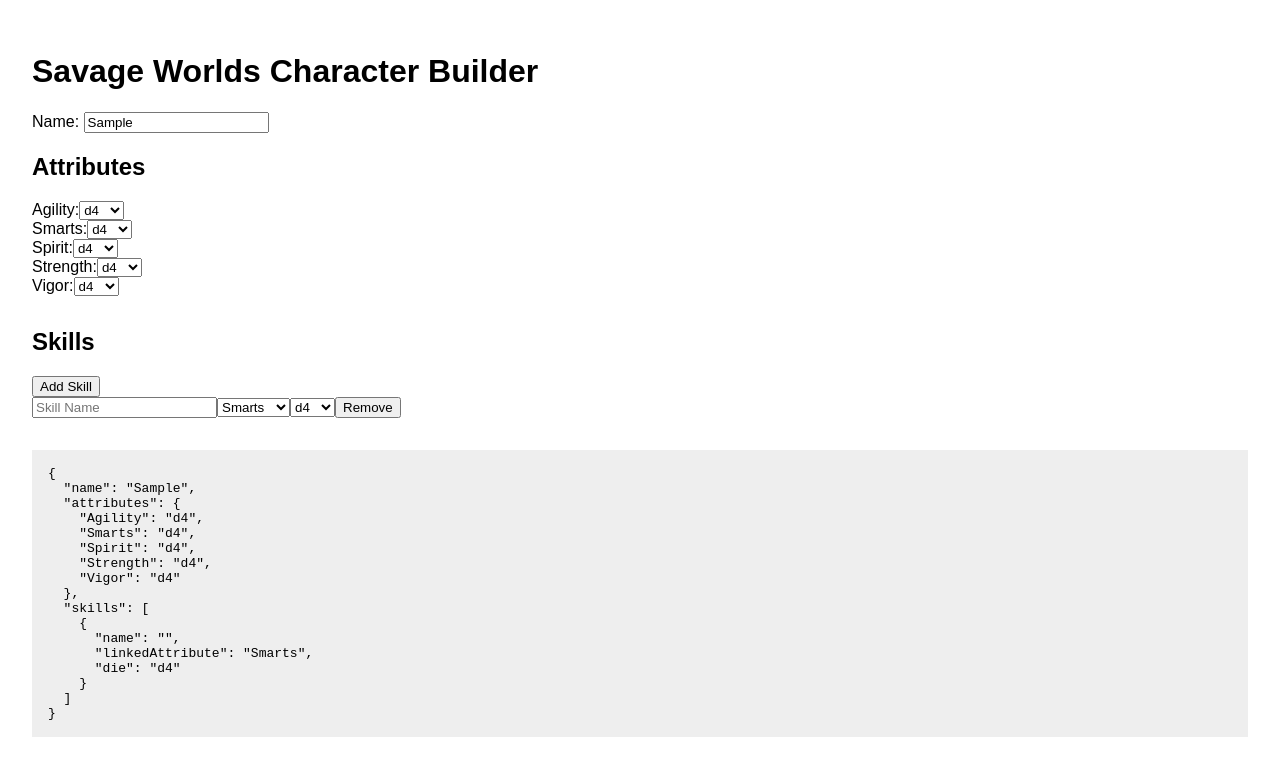
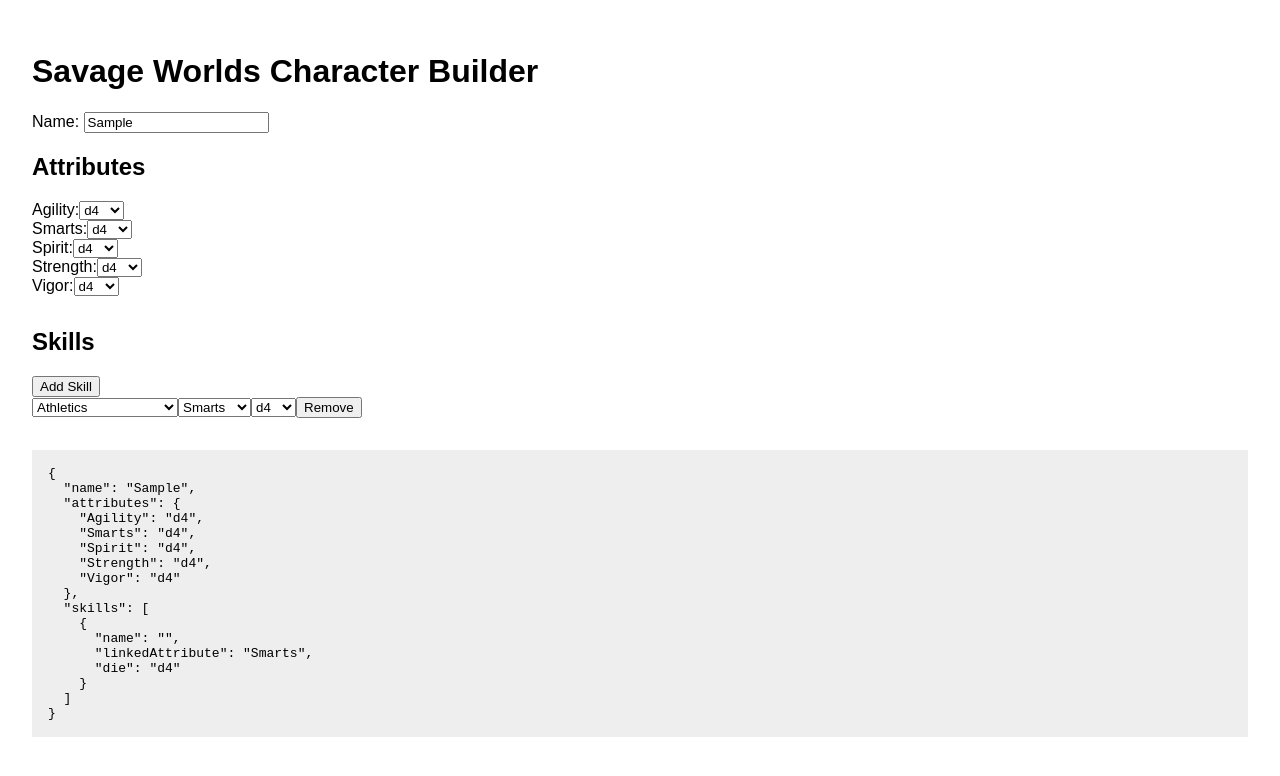
Before and after one commit to Aadrik/savage-builder-ts, a React (Create React App) app: page / in a window 1280 px wide. Both pictures are taken after typing "Sample" into the empty fields and a click on the button "Add Skill". Shown: the top 776 px of the page. Built offline with nearby package versions, Linux system fonts and the light colour scheme.

Commit message:
feat: add predefined skills

```diff
--- a/src/App.tsx
+++ b/src/App.tsx
@@ -1,7 +1,8 @@
 import React, { useState } from "react";
-import AttributeSelector from "./components/AttributeSelector";
+import CharacterForm from "./components/CharacterForm";
+//import AttributeSelector from "./components/AttributeSelector";
 import { Attributes, Character } from "./types/character";
-import SkillSelector from "./components/SkillSelector";
+//import SkillSelector from "./components/SkillSelector";
 
 const defaultAttributes: Attributes = {
   Agility: "d4",
@@ -22,27 +23,7 @@
     <div style={{ padding: "2rem", fontFamily: "sans-serif" }}>
       <h1>Savage Worlds Character Builder</h1>
 
-      <div style={{ marginBottom: "1rem" }}>
-        <label>Name: </label>
-        <input
-          type="text"
-          value={character.name}
-          onChange={(e) => setCharacter({ ...character, name: e.target.value })}
-        />
-      </div>
-
-      <AttributeSelector
-        attributes={character.attributes}
-        setAttributes={(updatedAttrs) =>
-          setCharacter({ ...character, attributes: updatedAttrs })
-        }
-      />
-
-      <SkillSelector
-        skills={character.skills}
-        setSkills={(updated) => setCharacter({ ...character, skills: updated })}
-        attributes={character.attributes}
-      />
+      <CharacterForm character={character} setCharacter={setCharacter} />
 
       <pre style={{ marginTop: "2rem", background: "#eee", padding: "1rem" }}>
         {JSON.stringify(character, null, 2)}
--- a/src/components/CharacterForm.tsx
+++ b/src/components/CharacterForm.tsx
@@ -0,0 +1,37 @@
+import React from "react";
+import AttributeSelector from "./AttributeSelector";
+import SkillSelector from "./SkillSelector";
+import { Character } from "../types/character";
+
+interface Props {
+  character: Character;
+  setCharacter: (char: Character) => void;
+}
+
+export default function CharacterForm({ character, setCharacter }: Props) {
+  return (
+    <>
+      <div>
+        <label>Name: </label>
+        <input
+          type="text"
+          value={character.name}
+          onChange={(e) => setCharacter({ ...character, name: e.target.value })}
+        />
+      </div>
+
+      <AttributeSelector
+        attributes={character.attributes}
+        setAttributes={(attrs) =>
+          setCharacter({ ...character, attributes: attrs })
+        }
+      />
+
+      <SkillSelector
+        skills={character.skills}
+        setSkills={(skills) => setCharacter({ ...character, skills })}
+        attributes={character.attributes}
+      />
+    </>
+  );
+}
--- a/src/components/SkillSelector.tsx
+++ b/src/components/SkillSelector.tsx
@@ -1,5 +1,6 @@
 import React from "react";
 import { Skill, DieType, Attributes } from "../types/character";
+import { skillDefinitions } from "../data/skills";
 
 interface Props {
   skills: Skill[];
@@ -8,14 +9,6 @@
 }
 
 const diceOptions: DieType[] = ["d4", "d6", "d8", "d10", "d12"];
-
-const availableSkills = [
-  "Athletics",
-  "Common Knowledge",
-  "Notice",
-  "Persusion",
-  "Stealth",
-];
 
 export default function SkillSelector({
   skills,
@@ -35,15 +28,31 @@
 
   const updateSkill = (index: number, field: keyof Skill, value: string) => {
     const updatedSkills = [...skills];
-    updatedSkills[index] = {
-      ...updatedSkills[index],
-      [field]: value as any, // TypeScript leniency here
-    };
+
+    if (field === "name") {
+      const matched = skillDefinitions.find((s) => s.name === value);
+      updatedSkills[index] = {
+        ...updatedSkills[index],
+        name: value,
+        linkedAttribute: (matched?.linkedAttribute ??
+          "Smarts") as keyof Attributes, // fallback attribute
+      };
+    } else {
+      updatedSkills[index] = {
+        ...updatedSkills[index],
+        [field]: value as any,
+      };
+    }
+
     setSkills(updatedSkills);
   };
 
   const removeSkill = (index: number) => {
     setSkills(skills.filter((_, i) => i !== index));
+  };
+
+  const isPredefinedSkill = (name: string) => {
+    return skillDefinitions.some((skill) => skill.name === name);
   };
 
   return (
@@ -53,15 +62,24 @@
 
       {skills.map((skill, index) => (
         <div key={index} style={{ marginTop: "1red" }}>
-          <input
-            type="text"
-            placeholder="Skill Name"
+          <select
             value={skill.name}
             onChange={(e) => updateSkill(index, "name", e.target.value)}
-          />
+          >
+            {skillDefinitions.map((skillDef) => (
+              <option key={skillDef.name} value={skillDef.name}>
+                {skillDef.name}
+              </option>
+            ))}
+          </select>
 
           <select
             value={skill.linkedAttribute}
+            disabled={isPredefinedSkill(skill.name)} // disable if predefined
+            style={{
+              opacity: isPredefinedSkill(skill.name) ? 0.5 : 1,
+              pointerEvents: isPredefinedSkill(skill.name) ? "none" : "auto",
+            }}
             onChange={(e) =>
               updateSkill(index, "linkedAttribute", e.target.value)
             }
--- /dev/null
+++ b/src/data/skills.ts
@@ -0,0 +1,7 @@
+export const skillDefinitions = [
+  { name: "Athletics", linkedAttribute: "Agility" },
+  { name: "Common Knowledge", linkedAttribute: "Smarts" },
+  { name: "Notice", linkedAttribute: "Smarts" },
+  { name: "Persuasion", linkedAttribute: "Spirit" },
+  { name: "Stealth", linkedAttribute: "Agility" },
+];
```
